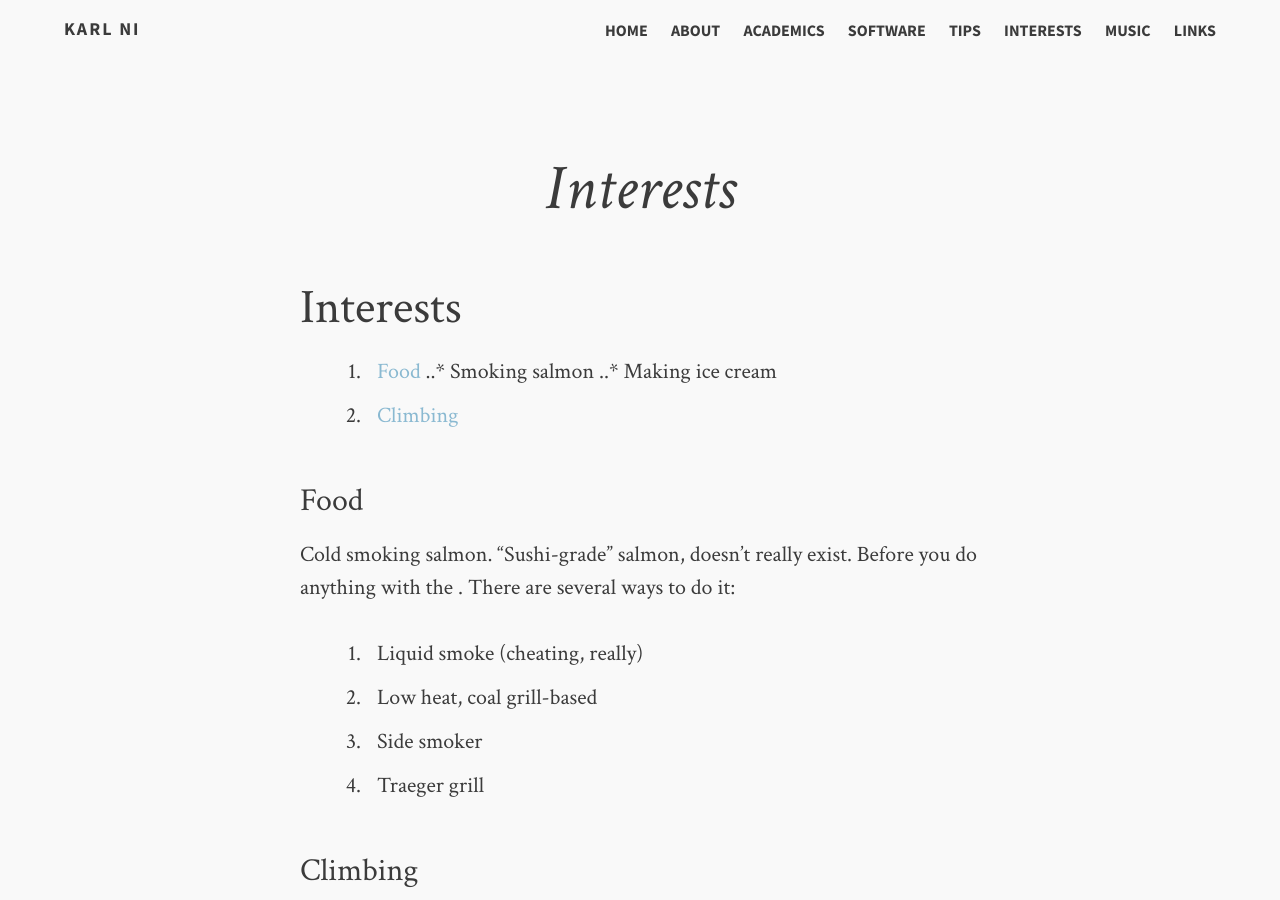
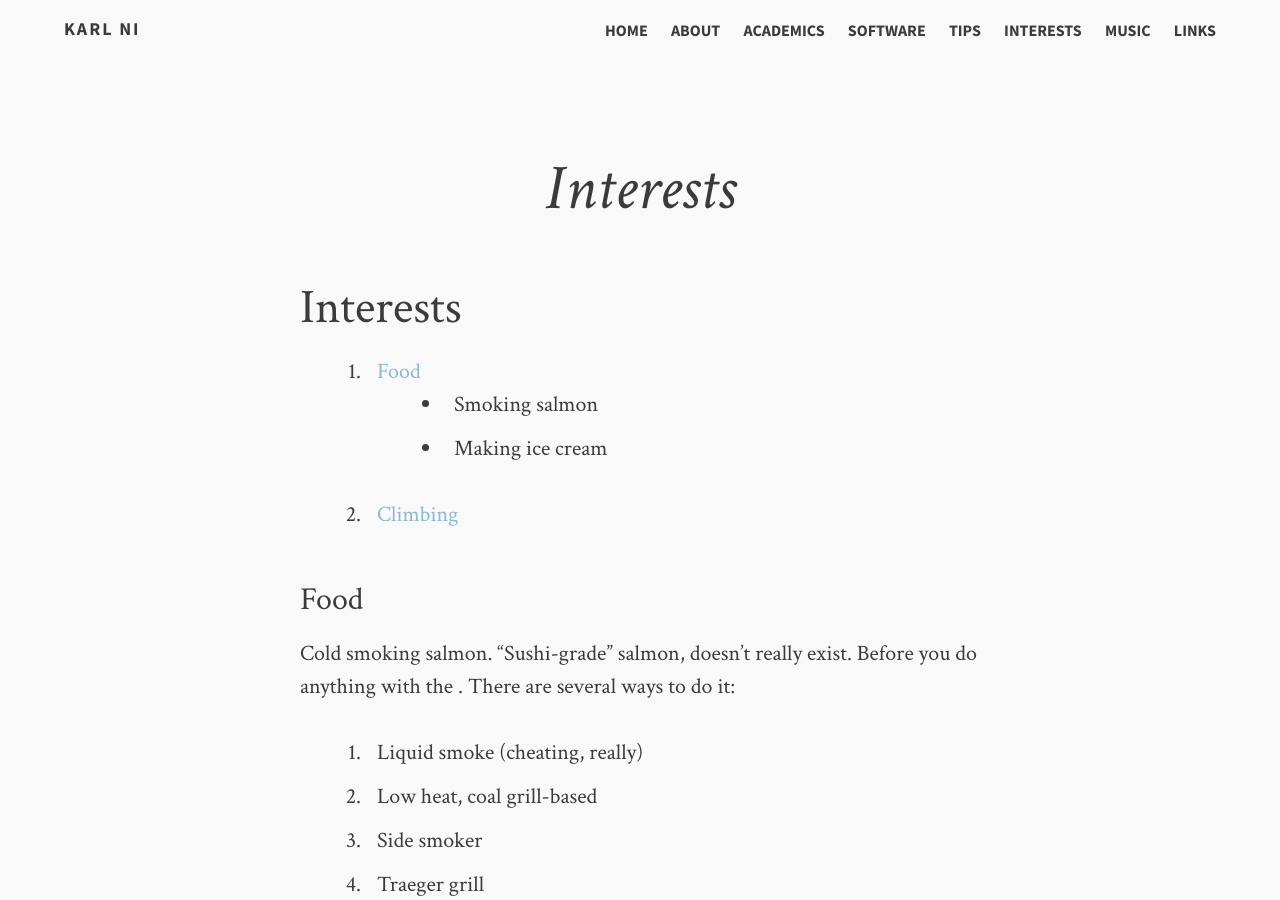
Before and after one commit to UCKarl/UCKarl.github.io, a Jekyll site: the page built from interests.md, in a window 1280 px wide and 900 px high. Built offline with Jekyll 4.4.1, drawn with Linux system fonts in a browser that asks for light colours; comment, search, counter and statistics services are not loaded.

```diff
--- a/interests.md
+++ b/interests.md
@@ -8,8 +8,8 @@ tags: [climbing,riding,ice cream,smoked salmon]
 ## Interests
 
 1. [Food](#Food)
-..* Smoking salmon
-..* Making ice cream
+  * Smoking salmon
+  * Making ice cream
 2. [Climbing](#Climbing)
 
 ### Food <a name="Food"></a>
```
